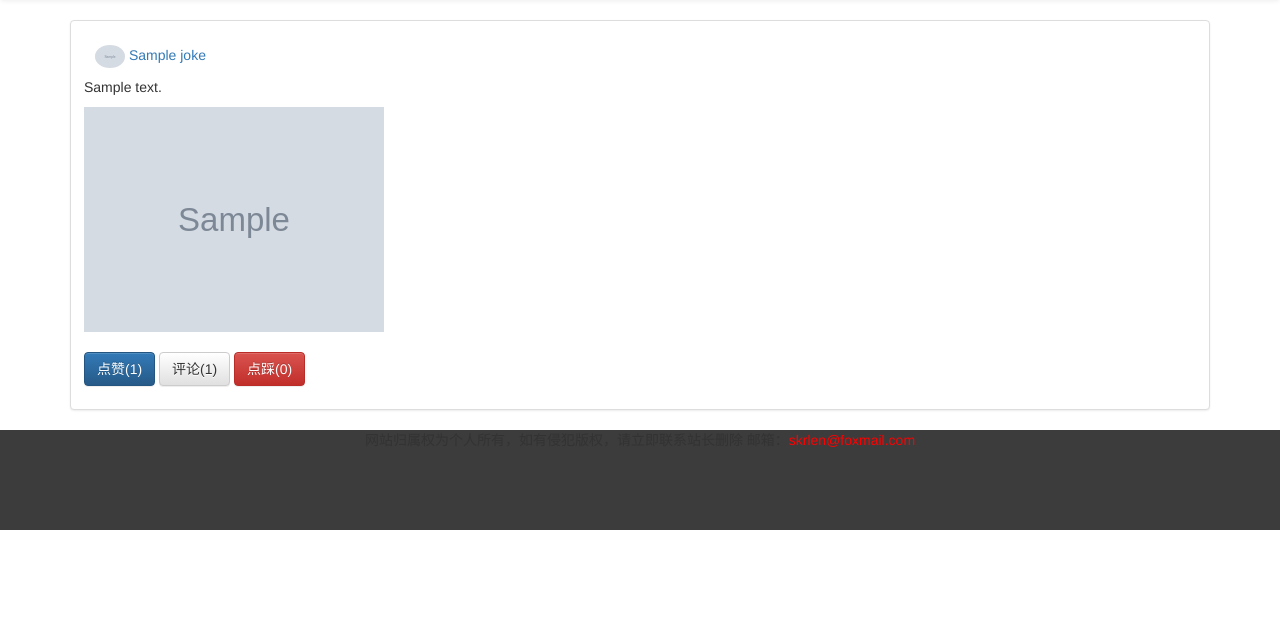
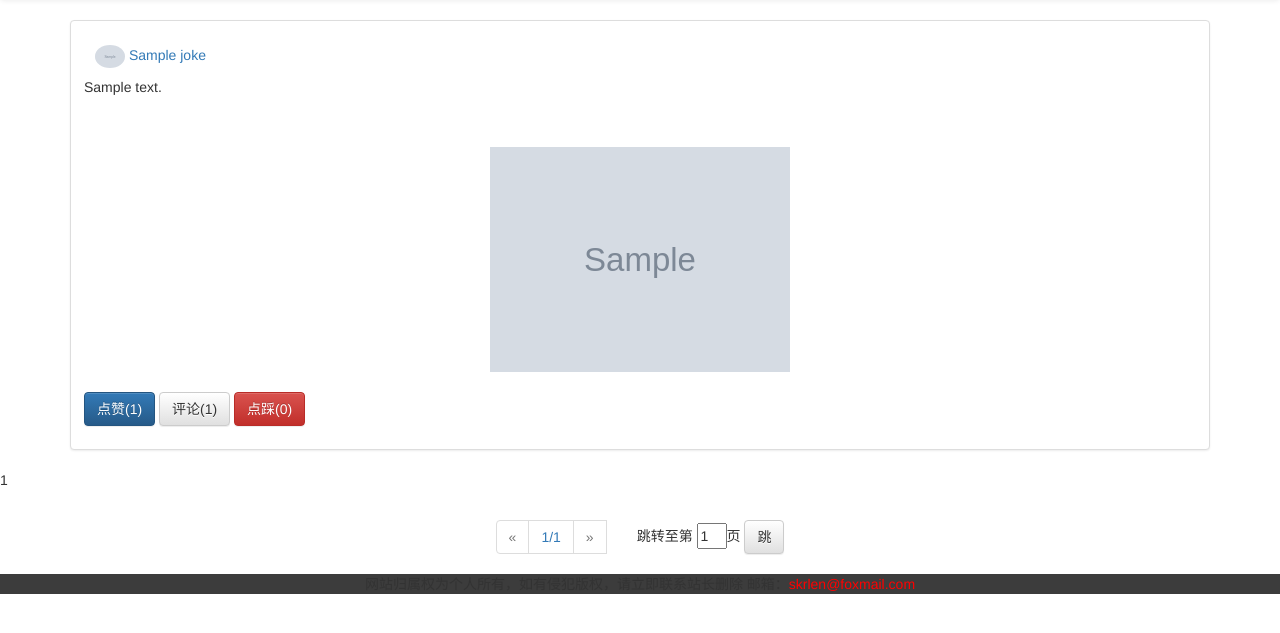
Before and after one commit to skrlen/AnneJokes, a Django app: template template/index.html in a window 1280 px wide. Shown: the part 52-685 px from the top of the page. Run offline with Django 3.2, Linux system fonts and the light colour scheme; the template is opened without the code that fills it: most values are stand-ins (such as "Sample title", 1, 10 or a date in 2020); grey boxes marked "Sample" are stand-in pictures; some libraries are stand-ins or nearby versions.

Commit message:
2020-02-29#15:16 : 首页新增分页；电脑版新增图片居中，放大

```diff
--- a/static/css/main.css
+++ b/static/css/main.css
@@ -17,7 +17,6 @@
 }
 .footer{
     width: 100%;
-    height: 100px;
     background-color: #3c3c3c;
 }
 .footer-p{
--- a/template/index.html
+++ b/template/index.html
@@ -232,6 +232,7 @@
             <div class="row">
               <div class="col-xs-12 ">
 
+
               {% for joke in joke_page %}
 
                 <div class="thumbnail">
@@ -241,7 +242,8 @@
                     </div>
                   <div class="caption">
                       <p>{{ joke.joke_content }}</p>
-                          <img src="/static/media/{{ joke.joke_image }}" class="big-image" style="width: 300px" alt="加载失败">
+                      <br><br>
+                          <img src="/static/media/{{ joke.joke_image }}" class="big-image" style="width: 300px; display: table; margin: 0 auto" alt="加载失败">
                     {% if username %}
                     <p><br><a href="javascript:" class="btn btn-primary" id="fabulous{{ joke.id }}" role="button">点赞(999+)</a> <a href="javascript:" id="comment{{ joke.id }}" class="btn btn-default" role="button">评论(999+)</a> <a href="javascript:" id="setpon{{ joke.id }}" class="btn btn-danger" role="button">鄙视(999+)</a></p>
                       {% else %}
@@ -249,6 +251,7 @@
                       {% endif %}
                   </div>
                 </div>
+
                   <script>
                         $(function () {
                             $.ajax({
@@ -360,6 +363,58 @@
         <img id="bigimg" style="border:5px solid #fff;" src="" />
     </div>
     </div>
+    <p>{{ joke_list.length }}</p>
+
+        <nav aria-label="Page navigation" class="container" style="text-align: center;">
+          <ul class="pagination">
+              {% if joke_index == 1 %}
+                    <li class="disabled ">
+                      <a href="javascript:" aria-label="Previous">
+                        <span aria-hidden="true">&laquo;</span>
+                      </a>
+                    </li>
+              {% else %}
+                      <li>
+                          <a href="/index/?page={{ joke_index|add:-1 }}" aria-label="Previous">
+                            <span aria-hidden="true">&laquo;</span>
+                          </a>
+                        </li>
+              {% endif %}
+                <li><a href="javascript:">{{ joke_index }}/{{ all_page }}</a></li>
+              {% if joke_index == all_page %}
+                  <li class="disabled">
+                      <a href="javascript:" aria-label="Next">
+                        <span aria-hidden="true">&raquo;</span>
+                      </a>
+                  </li>
+                  {% else %}
+                  <li>
+                      <a href="/index/?page={{ joke_index|add:1 }}" aria-label="Next">
+                        <span aria-hidden="true">&raquo;</span>
+                      </a>
+                  </li>
+              {% endif %}
+                <li style="margin-left: 30px">跳转至第
+                    <input type="number" style="width: 30px" id="pages" value="{{ joke_index }}"  name="page_turning">页
+                        <input type="submit" class="btn btn-default" value="跳" id="enter_page">
+                </li>
+              <script>
+                  $("#enter_page").click(function () {
+                      let page = parseInt($("#pages").val());
+                      console.log(typeof page, page);
+                      if (page<1){
+                          alert('请输入大于0的整数')
+                      } else if(page > {{ all_page }}){
+                          alert('请输入小于页码总数的整数')
+                      }else {
+                          window.location.href = '/index/?page='+page
+                      }
+                  })
+              </script>
+
+
+          </ul>
+        </nav>
 
     <div class="footer">
         <p class="footer-p" style="text-align: center">网站归属权为个人所有，如有侵犯版权，请立即联系站长删除 邮箱：<a style="color:red;" href="mailto:skrlen@foxmail.com">skrlen@foxmail.com</a></p>
```
Also changed, not shown: AnneJokes/views/index.py (+10 -4 lines).
